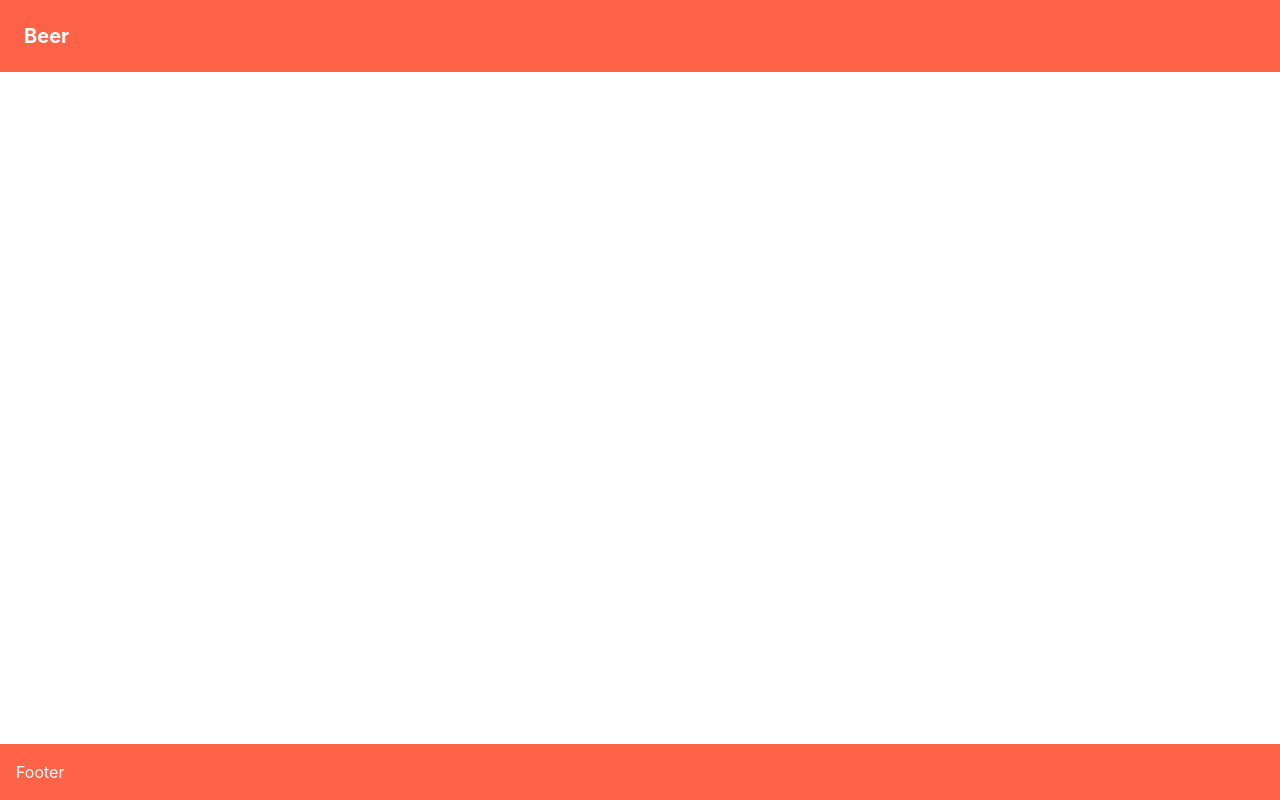
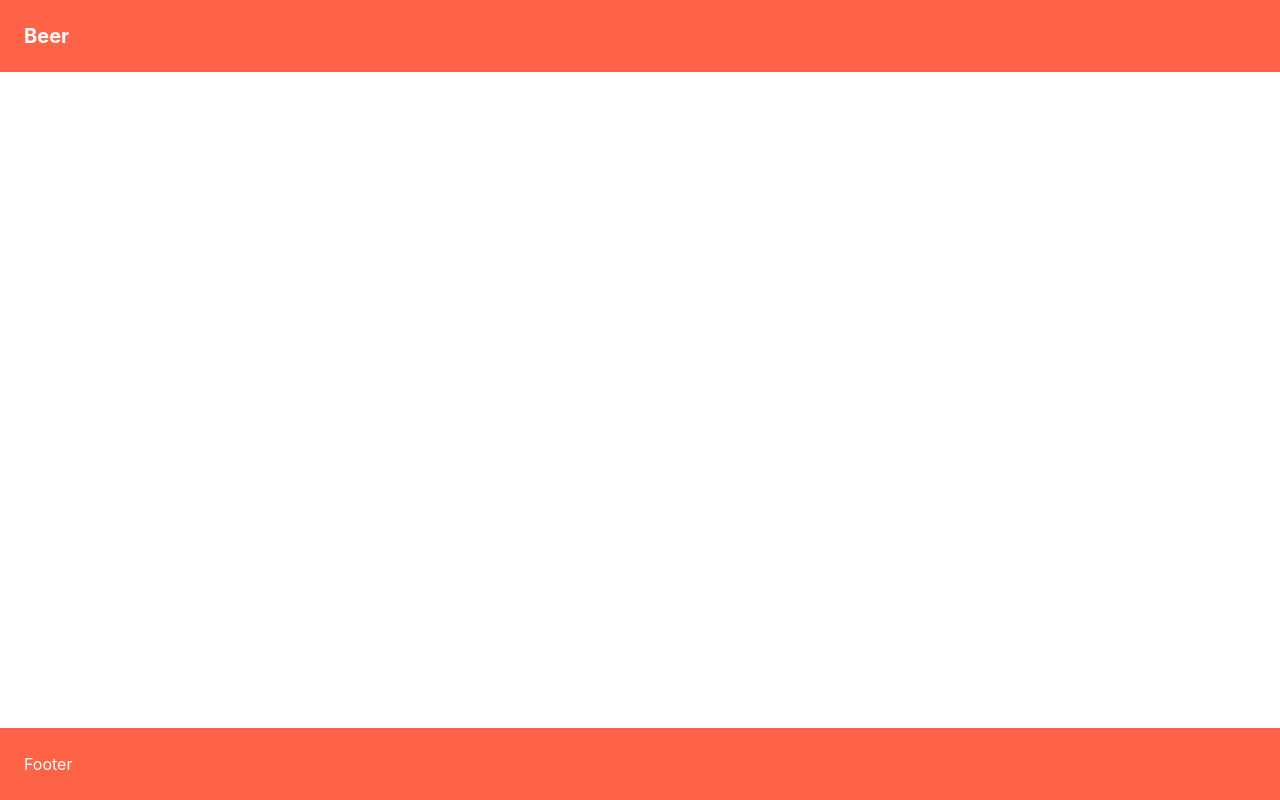
Before and after one commit to stefanomitello/react-beer, a React (Create React App) app: page / in a window 1280 px wide. Built offline with nearby package versions, Linux system fonts and the light colour scheme.

Commit message:
Revert "fix(footer): remove fragment"
This reverts commit 9c6f813bc135ca3aa638726b4702f88c92118bd2.

```diff
--- a/src/components/footer/index.tsx
+++ b/src/components/footer/index.tsx
@@ -6,9 +6,13 @@ import { Box, Flex, Heading } from "@chakra-ui/react";
 
 const Footer = () => {
     return (
-        <Flex as='footer' bottom="0" left="0" bg='tomato' w='100%' p={4} color='white' pos="fixed" zIndex={2}>
-            Footer
-        </Flex>
+        <>
+            <Flex as='footer' bottom="0" left="0" bg='tomato' w='100%' p={4} color='white' pos="fixed" zIndex={2}>
+                <Box p='2'>
+                    Footer
+                </Box>
+            </Flex>
+        </>
     );
 }
 
--- a/src/components/header/index.tsx
+++ b/src/components/header/index.tsx
@@ -6,11 +6,13 @@ import { Box, Flex, Heading } from "@chakra-ui/react";
 
 const Header = () => {
     return (
-        <Flex as='header' bg='tomato' w='100%' p={4} color='white' pos="fixed" zIndex={2}>
-            <Box p='2'>
-                <Heading size='md'>Beer</Heading>
-            </Box>
-        </Flex>
+        <>
+            <Flex as='header' bg='tomato' w='100%' p={4} color='white' pos="fixed" zIndex={2}>
+                <Box p='2'>
+                    <Heading size='md'>Beer</Heading>
+                </Box>
+            </Flex>
+        </>
     );
 }
 
```
